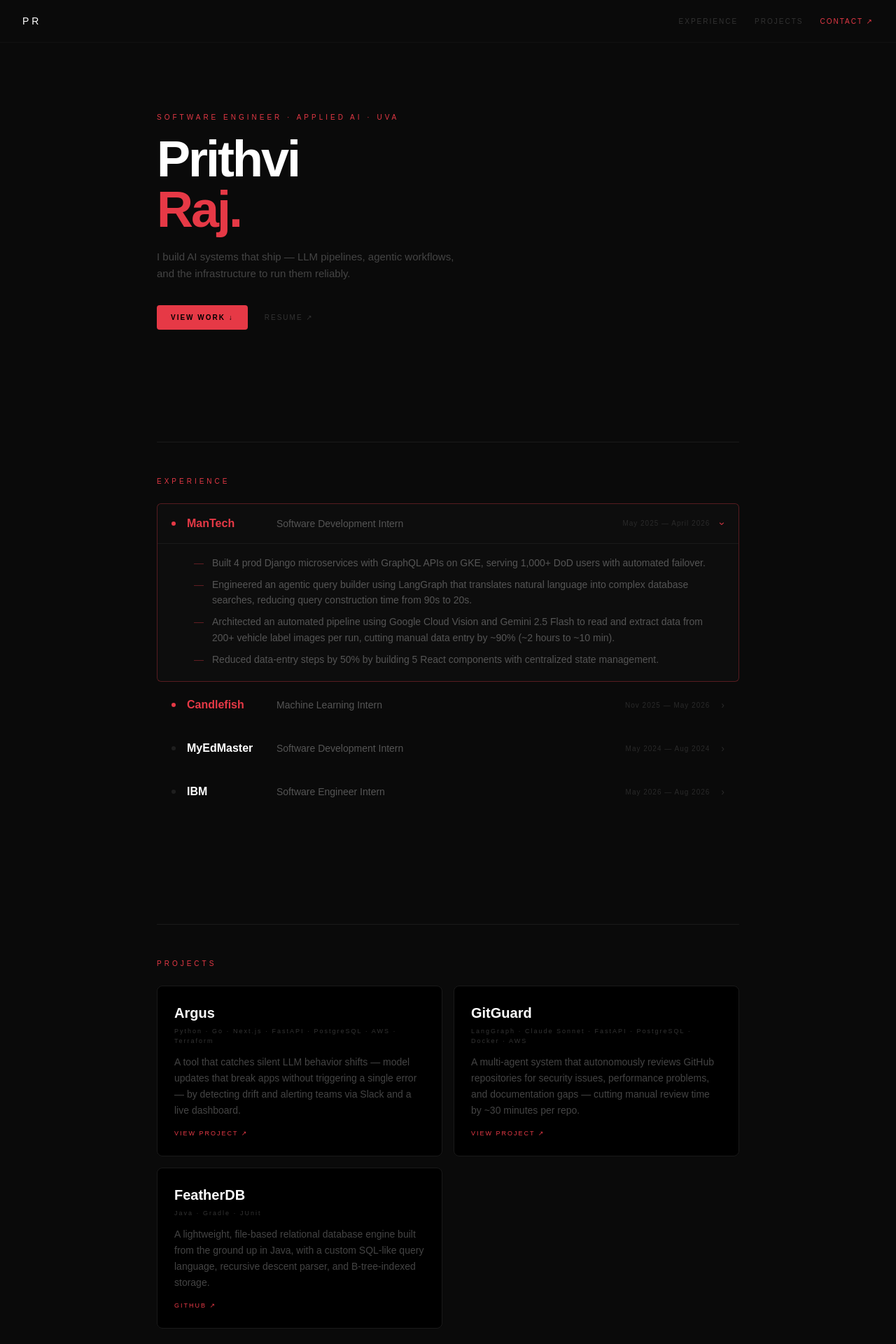
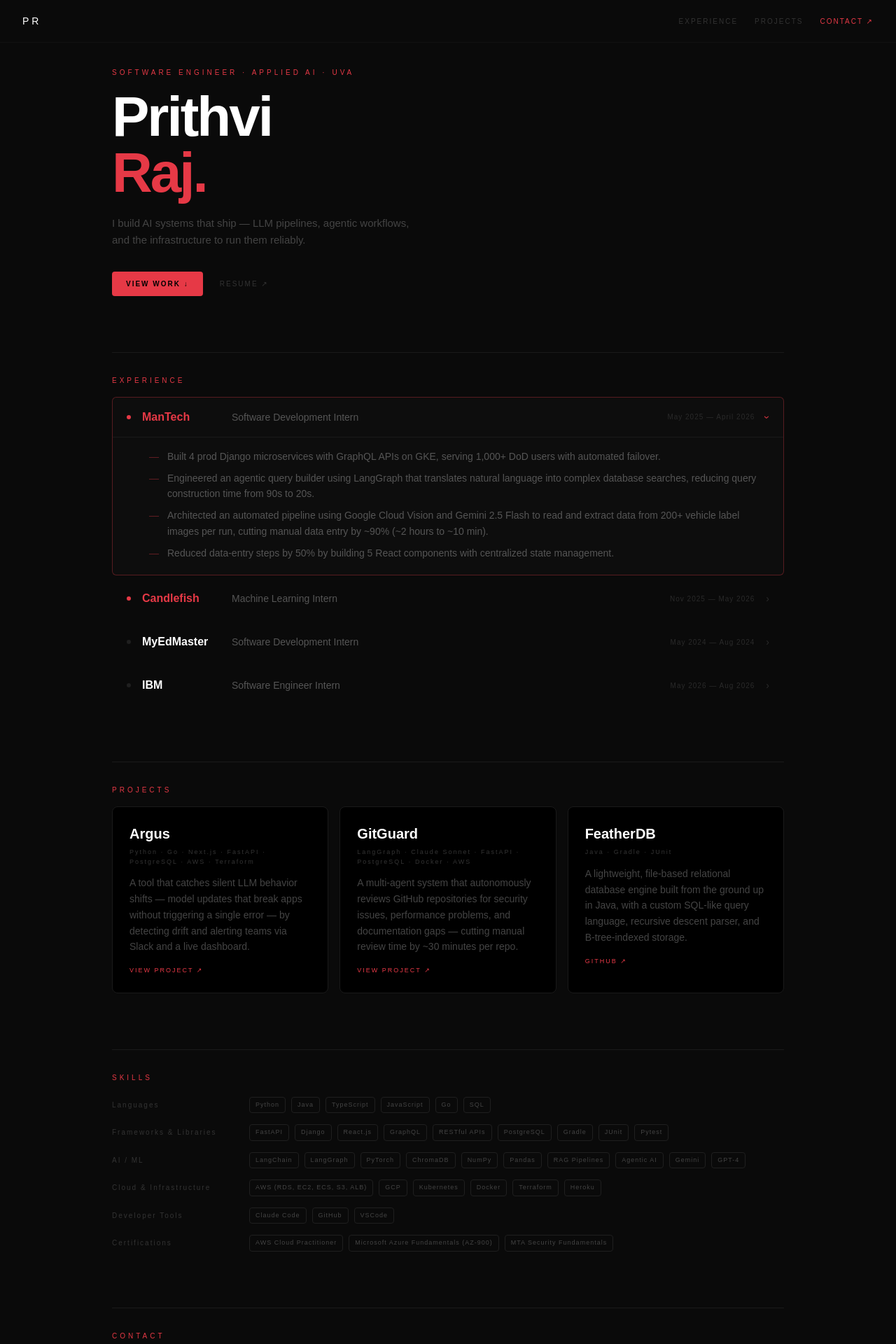
Before and after one commit to whozpj/Portfolio, a Next.js app in the folder portfolio/: page / in a window 1280 px wide. Shown: the top 1920 px of the page at 70% size. Built offline with nearby package versions, Linux system fonts and the light colour scheme.

Commit message:
fix: tighten spacing, widen to max-w-5xl, 3-col project grid

```diff
--- a/portfolio/app/components/Experience.tsx
+++ b/portfolio/app/components/Experience.tsx
@@ -12,9 +12,9 @@ export default function Experience() {
   const [openId, setOpenId] = useState<string>("mantech");
 
   return (
-    <section id="experience" className="px-8 py-20 max-w-4xl mx-auto">
-      <div className="h-px bg-[#1a1a1a] mb-12" />
-      <p className="font-mono text-[10px] tracking-[4px] text-[#e63946] mb-6">
+    <section id="experience" className="px-8 py-10 max-w-5xl mx-auto">
+      <div className="h-px bg-[#1a1a1a] mb-8" />
+      <p className="font-mono text-[10px] tracking-[4px] text-[#e63946] mb-4">
         EXPERIENCE
       </p>
       <div className="flex flex-col gap-1">
--- a/portfolio/app/components/Footer.tsx
+++ b/portfolio/app/components/Footer.tsx
@@ -7,8 +7,8 @@ const beacons = (contactSystem.planets as Beacon[]).filter(
 
 export default function Footer() {
   return (
-    <footer id="contact" className="px-8 py-16 max-w-4xl mx-auto">
-      <div className="h-px bg-[#1a1a1a] mb-12" />
+    <footer id="contact" className="px-8 py-10 max-w-5xl mx-auto">
+      <div className="h-px bg-[#1a1a1a] mb-8" />
       <p className="font-mono text-[10px] tracking-[4px] text-[#e63946] mb-6">
         CONTACT
       </p>
@@ -26,7 +26,7 @@ export default function Footer() {
           </a>
         ))}
       </div>
-      <p className="font-mono text-[9px] tracking-[2px] text-[#1f1f1f] mt-12">
+      <p className="font-mono text-[9px] tracking-[2px] text-[#1f1f1f] mt-8">
         © 2026 PRITHVI RAJ
       </p>
     </footer>
--- a/portfolio/app/components/Hero.tsx
+++ b/portfolio/app/components/Hero.tsx
@@ -1,10 +1,10 @@
 export default function Hero() {
   return (
-    <section className="pt-40 pb-20 px-8 max-w-4xl mx-auto">
+    <section className="pt-24 pb-10 px-8 max-w-5xl mx-auto">
       <p className="font-mono text-[10px] tracking-[4px] text-[#e63946] mb-4">
         SOFTWARE ENGINEER · APPLIED AI · UVA
       </p>
-      <h1 className="text-[72px] font-black leading-none tracking-[-3px] text-white">
+      <h1 className="text-[80px] font-black leading-none tracking-[-3px] text-white">
         Prithvi<br />
         <span className="text-[#e63946]">Raj.</span>
       </h1>
--- a/portfolio/app/components/Projects.tsx
+++ b/portfolio/app/components/Projects.tsx
@@ -7,12 +7,12 @@ const projects = (projectsSystem.planets as ProjectPlanet[]).filter(
 
 export default function Projects() {
   return (
-    <section id="projects" className="px-8 py-20 max-w-4xl mx-auto">
-      <div className="h-px bg-[#1a1a1a] mb-12" />
-      <p className="font-mono text-[10px] tracking-[4px] text-[#e63946] mb-6">
+    <section id="projects" className="px-8 py-10 max-w-5xl mx-auto">
+      <div className="h-px bg-[#1a1a1a] mb-8" />
+      <p className="font-mono text-[10px] tracking-[4px] text-[#e63946] mb-4">
         PROJECTS
       </p>
-      <div className="grid grid-cols-1 md:grid-cols-2 gap-4">
+      <div className="grid grid-cols-1 md:grid-cols-3 gap-4">
         {projects.map((p) => (
           <div
             key={p.id}
--- a/portfolio/app/components/Skills.tsx
+++ b/portfolio/app/components/Skills.tsx
@@ -7,12 +7,12 @@ const clusters = (skillsSystem.planets as SkillCluster[]).filter(
 
 export default function Skills() {
   return (
-    <section id="skills" className="px-8 py-20 max-w-4xl mx-auto">
-      <div className="h-px bg-[#1a1a1a] mb-12" />
-      <p className="font-mono text-[10px] tracking-[4px] text-[#e63946] mb-8">
+    <section id="skills" className="px-8 py-10 max-w-5xl mx-auto">
+      <div className="h-px bg-[#1a1a1a] mb-8" />
+      <p className="font-mono text-[10px] tracking-[4px] text-[#e63946] mb-5">
         SKILLS
       </p>
-      <div className="flex flex-col gap-6">
+      <div className="flex flex-col gap-4">
         {clusters.map((c) => (
           <div key={c.id} className="grid grid-cols-[180px_1fr] gap-4 items-start">
             <span className="font-mono text-[10px] tracking-[2px] text-[#333] pt-1">
```
